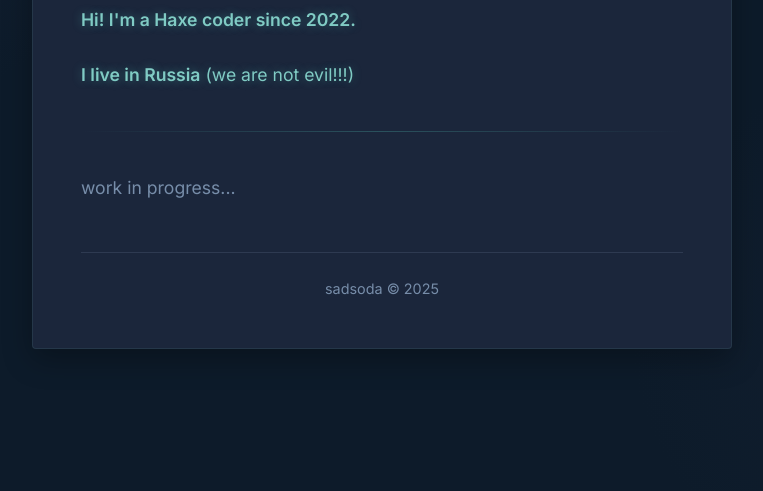
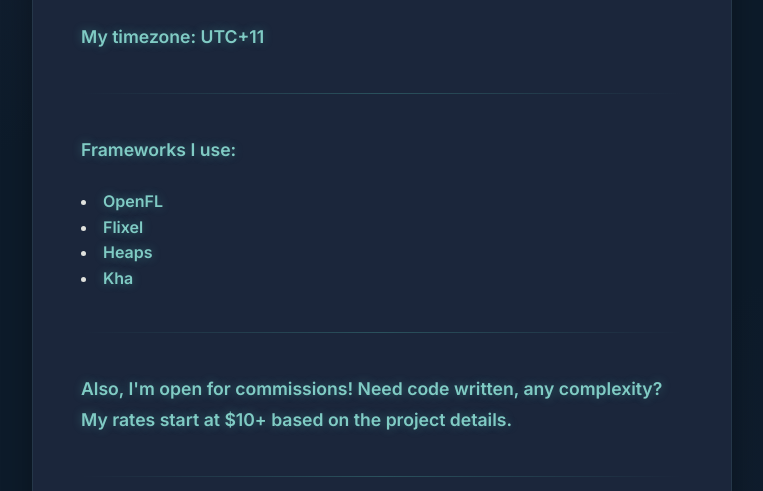
Before and after one commit to gimmesoda/gimmesoda.github.io, a plain HTML site: page index.html in a window 1280 px wide. Shown: the part 309-800 px from the top of the page, without its empty margins (258-1021 px from the left). Drawn offline with Linux system fonts and the light colour scheme.

Commit message:
more info

```diff
--- a/index.html
+++ b/index.html
@@ -16,12 +16,27 @@
 
 		<p><strong>I live in Russia</strong> <em>(we are not evil!!!)</em></p>
 
+		<p><strong>My timezone: UTC+11</strong></p>
+
+		<hr>
+
+		<p><strong>Frameworks I use:</strong></p>
+
+		<li><strong>OpenFL</strong></li>
+		<li><strong>Flixel</strong></li>
+		<li><strong>Heaps</strong></li>
+		<li><strong>Kha</strong></li>
+
+		<hr>
+
+		<p><strong>Also, I'm open for commissions! Need code written, any complexity? My rates start at $10+ based on the project details.</strong></p>
+
 		<hr>
 
 		<p>work in progress...</p>
 
 		<div class="footer">
-			sadsoda © 2025
+			gimmesoda © 2025
 		</div>
 	</div>
 </body>
```
